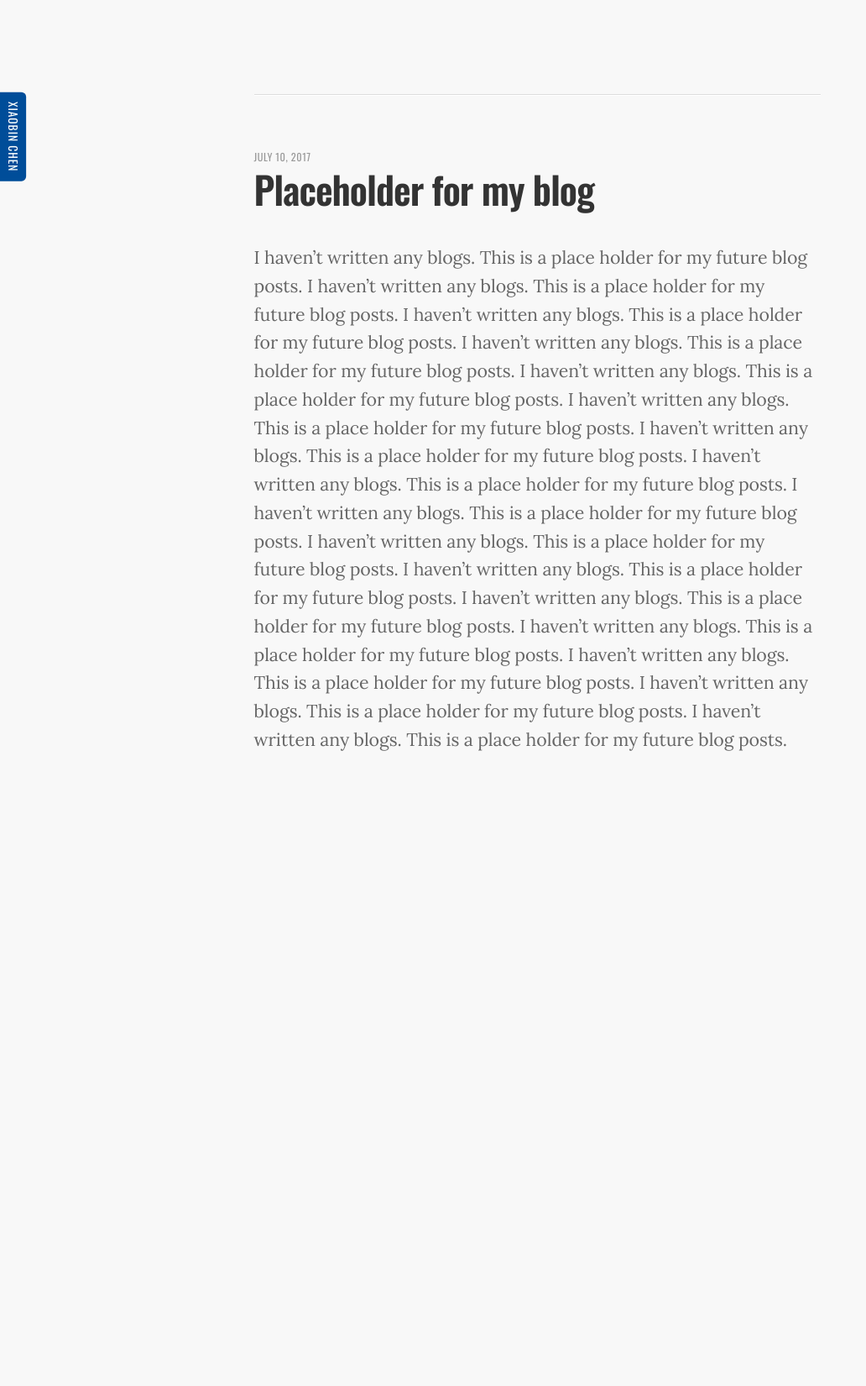
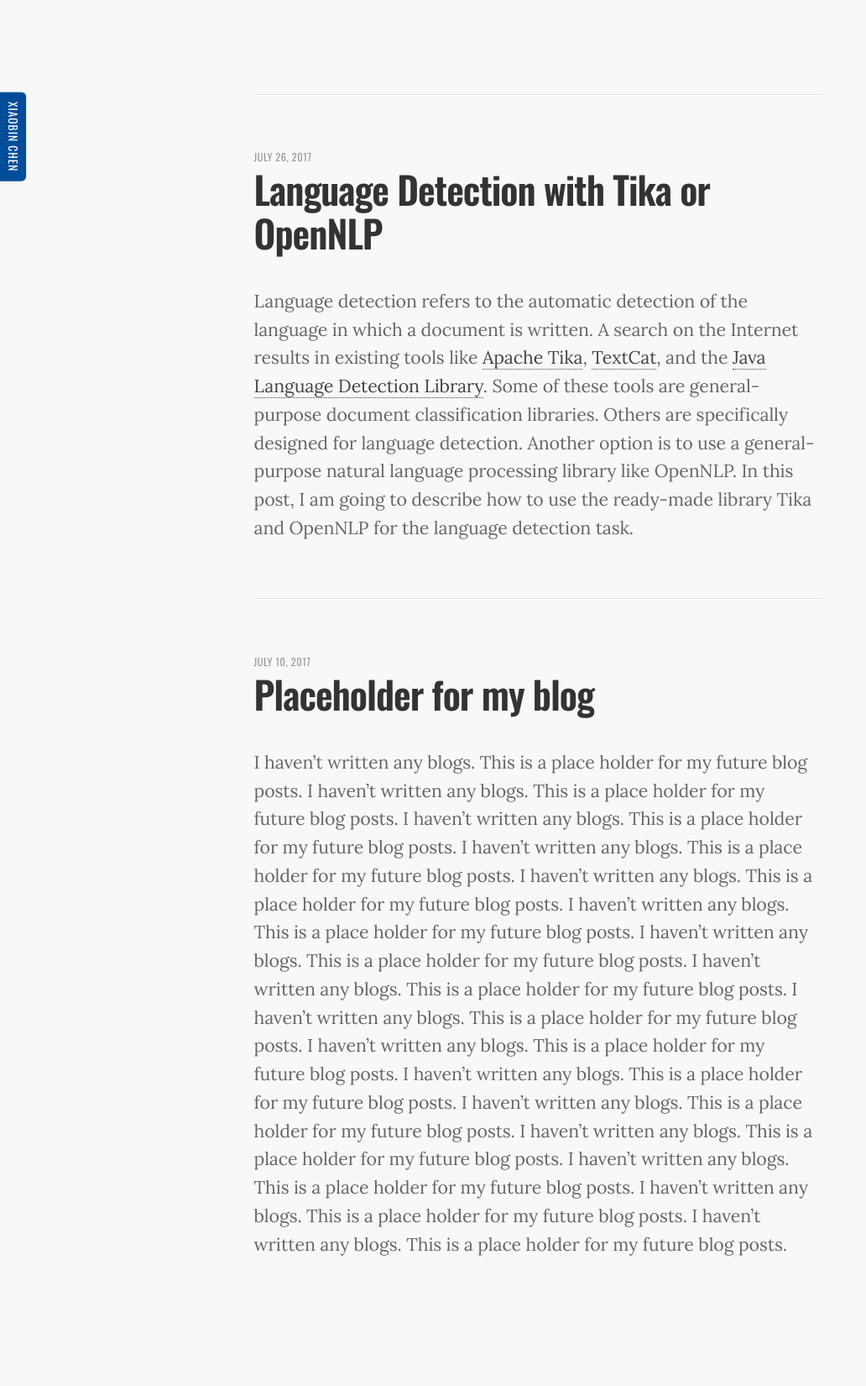
Before and after one commit to chxiaobin/chxiaobin.github.io, a Jekyll site: the page built from pages/blogs.html, in a window 1280 px wide. Shown: the whole page at 84% size, without its empty margins (0-1032 px from the left). Built offline with Jekyll 4.4.1, drawn with Linux system fonts in a browser that asks for light colours; before the commit the page ends 1050 px from its top, so only the background shows below that.

```diff
--- /dev/null
+++ b/_posts/2017-07-26-language-detection-with-OpenNLP.md
@@ -0,0 +1,18 @@
+---
+layout: post
+title:  "Language Detection with Tika or OpenNLP"
+date:   July 26, 2017
+categories: OpenNLP
+---
+
+Language detection refers to the automatic detection of the language in which a
+document is written. A search on the Internet results in existing tools like
+[Apache Tika](https://tika.apache.org),
+[TextCat](http://textcat.sourceforge.net/), and the [Java Language Detection
+Library](http://textcat.sourceforge.net/). Some of these tools are
+general-purpose document classification libraries. Others are specifically
+designed for language detection. Another option is to use a general-purpose natural language processing library like OpenNLP. In this post, I am going to describe how to use the ready-made library Tika and OpenNLP for the language detection task.
+
+## Tika
+
+## OpenNLP
```
Also changed, not shown: assests/bib/Chen.Meurers-17Frequency.bib (added, +31 -0 lines), pages/pub_details/Chen_Meurers_17Frequency.html (added, +48 -0 lines), pages/publications.html (+11 -0 lines).
